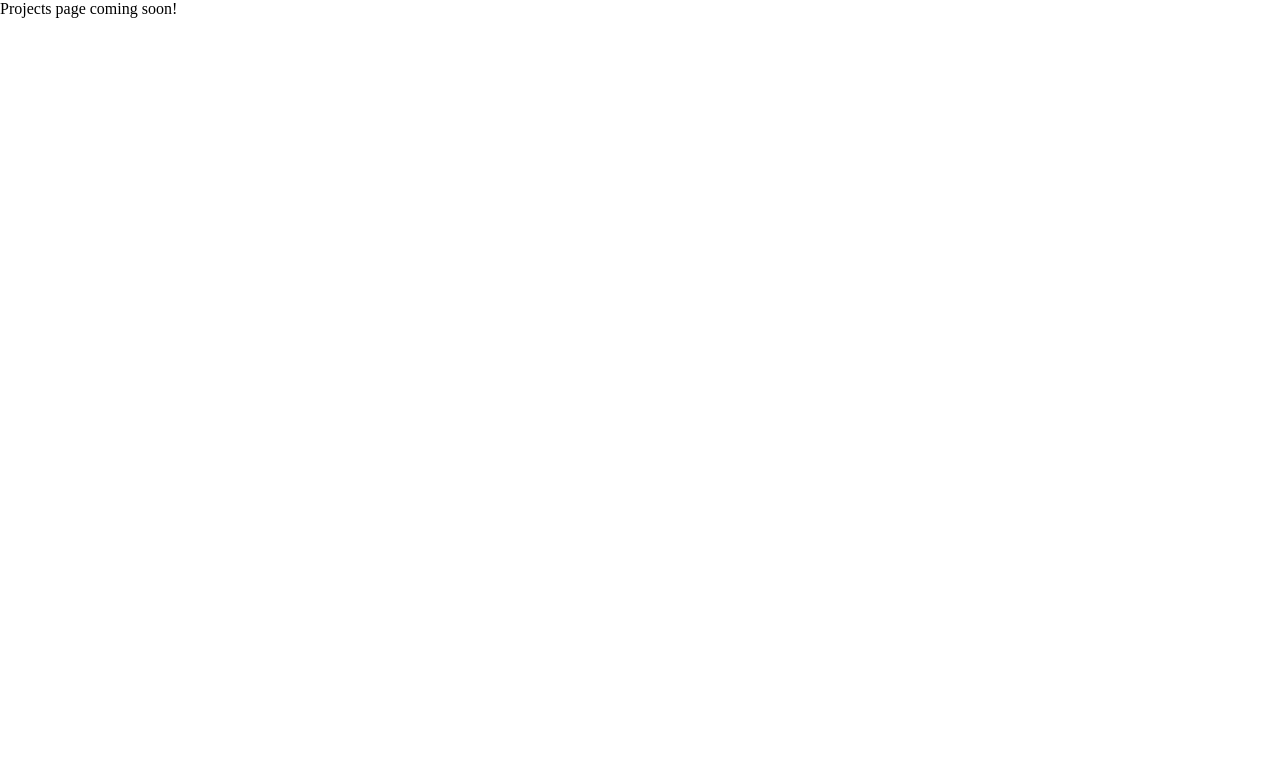
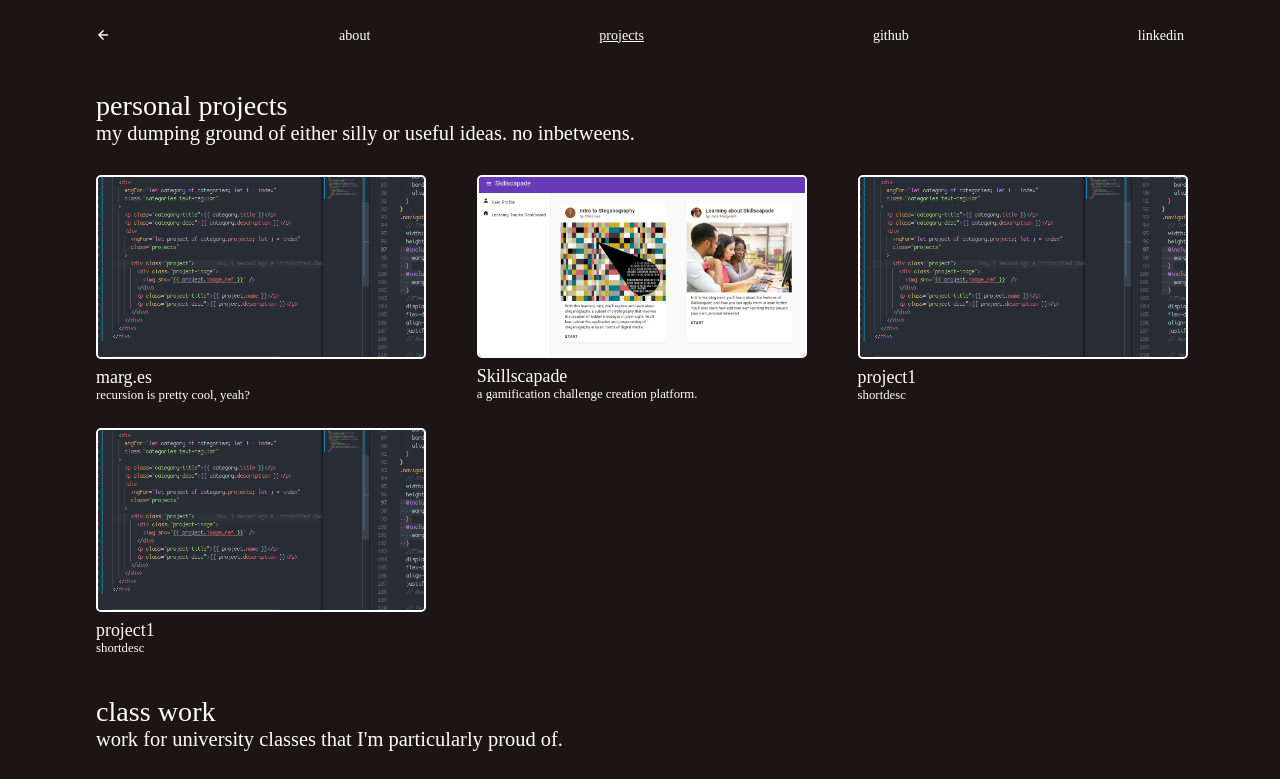
Before and after one commit to jack-margeson/marg.es, an Angular app: page /on/projects in a window 1280 px wide. Shown: the top 779 px of the page. Built offline with nearby package versions, Linux system fonts and the light colour scheme; a web font is replaced by a local one.

Commit message:
Project page update 2

```diff
--- a/src/app/on/on.component.html
+++ b/src/app/on/on.component.html
@@ -4,14 +4,18 @@
       <span class="text-bold">Jack Margeson</span>
     </div>
     <div class="tagline">
-            <span class="text-regular">student, software developer, problem solver at heart.</span>
+      <span class="text-regular"
+        >student, software developer, problem solver at heart.</span
+      >
     </div>
-        <div class="divider"><hr></div>
+    <div class="divider"><hr /></div>
     <div class="navigation text-regular">
       <a href="/on/about">about</a>
       <a href="/on/projects">projects</a>
       <a href="https://github.com/jack-margeson" target="_blank">github</a>
-            <a href="https://www.linkedin.com/in/jack-margeson/" target="_blank">linkedin</a>
+      <a href="https://www.linkedin.com/in/jack-margeson/" target="_blank"
+        >linkedin</a
+      >
     </div>
   </div>
 </div>
--- a/src/app/on/on.component.scss
+++ b/src/app/on/on.component.scss
@@ -1,20 +1,5 @@
 @use "../../media-queries.scss" as *;
 
-.text-regular {
-  font-family: "Shin Go Pro Regular";
-}
-.text-light {
-  font-family: "Shin Go Pro Light";
-}
-.text-lighter {
-  font-family: "Shin Go Pro Lighter";
-}
-.text-bold {
-  font-family: "Shin Go Pro Bold";
-}
-.text-bolder {
-  font-family: "Shin Go Pro Bolder";
-}
 .main {
   // Sizing and styling
   width: 100vw;
--- /dev/null
+++ b/src/app/projects/category.ts
@@ -0,0 +1,13 @@
+import { Project } from './project';
+
+export class Category {
+  title: string;
+  description: string;
+  projects: Array<Project>;
+
+  constructor(title: string, description: string, projects: Array<Project>) {
+    this.title = title;
+    this.description = description;
+    this.projects = projects;
+  }
+}
--- /dev/null
+++ b/src/app/projects/data.json
@@ -0,0 +1,44 @@
+[
+  {
+    "title": "personal projects",
+    "description": "my dumping ground of either silly or useful ideas. no inbetweens.",
+    "projects": [
+      {
+        "name": "marg.es",
+        "description": "recursion is pretty cool, yeah?",
+        "long_description": "longdesc",
+        "img_ref": "../../assets/images/project_previews/code.png"
+      },
+      {
+        "name": "Skillscapade",
+        "description": "a gamification challenge creation platform.",
+        "long_description": "longdesc",
+        "img_ref": "../../assets/images/project_previews/skillscapade.png"
+      },
+      {
+        "name": "project1",
+        "description": "shortdesc",
+        "long_description": "longdesc",
+        "img_ref": "../../assets/images/project_previews/code.png"
+      },
+      {
+        "name": "project1",
+        "description": "shortdesc",
+        "long_description": "longdesc",
+        "img_ref": "../../assets/images/project_previews/code.png"
+      }
+    ]
+  },
+  {
+    "title": "class work",
+    "description": "work for university classes that I'm particularly proud of.",
+    "projects": [
+      {
+        "name": "project1",
+        "description": "shortdesc",
+        "long_description": "longdesc",
+        "img_ref": "../../assets/images/project_previews/code.png"
+      }
+    ]
+  }
+]
--- /dev/null
+++ b/src/app/projects/project.ts
@@ -0,0 +1,18 @@
+export class Project {
+  name: string;
+  description: string;
+  long_description: string;
+  img_ref: string;
+
+  constructor(
+    name: string,
+    description: string,
+    long_description: string,
+    img_ref: string
+  ) {
+    this.name = name;
+    this.description = description;
+    this.long_description = long_description;
+    this.img_ref = img_ref;
+  }
+}
--- a/src/app/projects/projects.component.html
+++ b/src/app/projects/projects.component.html
@@ -1 +1,28 @@
-<p>Projects page coming soon!</p>
+<div class="main">
+  <div class="navigation text-regular">
+    <a class="material-symbols-outlined" href="/on"> arrow_back </a>
+    <a href="/on/about">about</a>
+    <a href="/on/projects" style="text-decoration: underline">projects</a>
+    <a href="https://github.com/jack-margeson" target="_blank">github</a>
+    <a href="https://www.linkedin.com/in/jack-margeson/" target="_blank"
+      >linkedin</a
+    >
+  </div>
+  <div
+    *ngFor="let category of categories; let i = index"
+    class="categories text-regular"
+  >
+    <p class="category-title">{{ category.title }}</p>
+    <p class="category-desc">{{ category.description }}</p>
+    <div class="projects">
+      <div
+        *ngFor="let project of category.projects; let j = index"
+        class="project"
+      >
+        <img src="{{ project.img_ref }}" class="project-img" />
+        <p class="project-title">{{ project.name }}</p>
+        <p class="project-desc">{{ project.description }}</p>
+      </div>
+    </div>
+  </div>
+</div>
--- a/src/app/projects/projects.component.ts
+++ b/src/app/projects/projects.component.ts
@@ -1,8 +1,36 @@
-import { Component } from '@angular/core';
+import { Component, OnInit } from '@angular/core';
+import { Category } from './category';
+import { Project } from './project';
+import data from './data.json';
 
 @Component({
   selector: 'app-projects',
   templateUrl: './projects.component.html',
   styleUrls: ['./projects.component.scss'],
 })
-export class ProjectsComponent {}
+export class ProjectsComponent implements OnInit {
+  categories: Array<Category> = [];
+
+  ngOnInit(): void {
+    this.buildCategoriesFromJSON();
+  }
+
+  buildCategoriesFromJSON() {
+    data.forEach((category: any) => {
+      let projects: Array<Project> = [];
+      category.projects.forEach((project: any) => {
+        projects.push(
+          new Project(
+            project.name,
+            project.description,
+            project.long_description,
+            project.img_ref
+          )
+        );
+      });
+      this.categories.push(
+        new Category(category.title, category.description, projects)
+      );
+    });
+  }
+}
--- a/src/index.html
+++ b/src/index.html
@@ -6,8 +6,18 @@
   <base href="/">
   <meta name="viewport" content="width=device-width, initial-scale=1">
   <!-- <link rel="icon" type="image/x-icon" href="favicon.ico"> -->
+  <link rel="stylesheet" href="https://fonts.googleapis.com/css2?family=Material+Symbols+Outlined:opsz,wght,FILL,GRAD@20..48,100..700,0..1,-50..200" />
 </head>
 <body>
   <app-root></app-root>
 </body>
+<style>
+  .material-symbols-outlined {
+    font-variation-settings:
+    'FILL' 0,
+    'wght' 700,
+    'GRAD' 0,
+    'opsz' 48
+  }
+  </style>
 </html>
--- a/src/styles.scss
+++ b/src/styles.scss
@@ -39,3 +39,19 @@
   font-weight: normal;
   font-style: normal;
 }
+
+.text-regular {
+  font-family: "Shin Go Pro Regular";
+}
+.text-light {
+  font-family: "Shin Go Pro Light";
+}
+.text-lighter {
+  font-family: "Shin Go Pro Lighter";
+}
+.text-bold {
+  font-family: "Shin Go Pro Bold";
+}
+.text-bolder {
+  font-family: "Shin Go Pro Bolder";
+}
```
Also changed, not shown: tsconfig.json (+3 -4 lines), src/assets/images/project_previews/code.png (added), src/assets/images/project_previews/skillscapade.png (added). Lines whose indentation alone changed are shown as unchanged.
